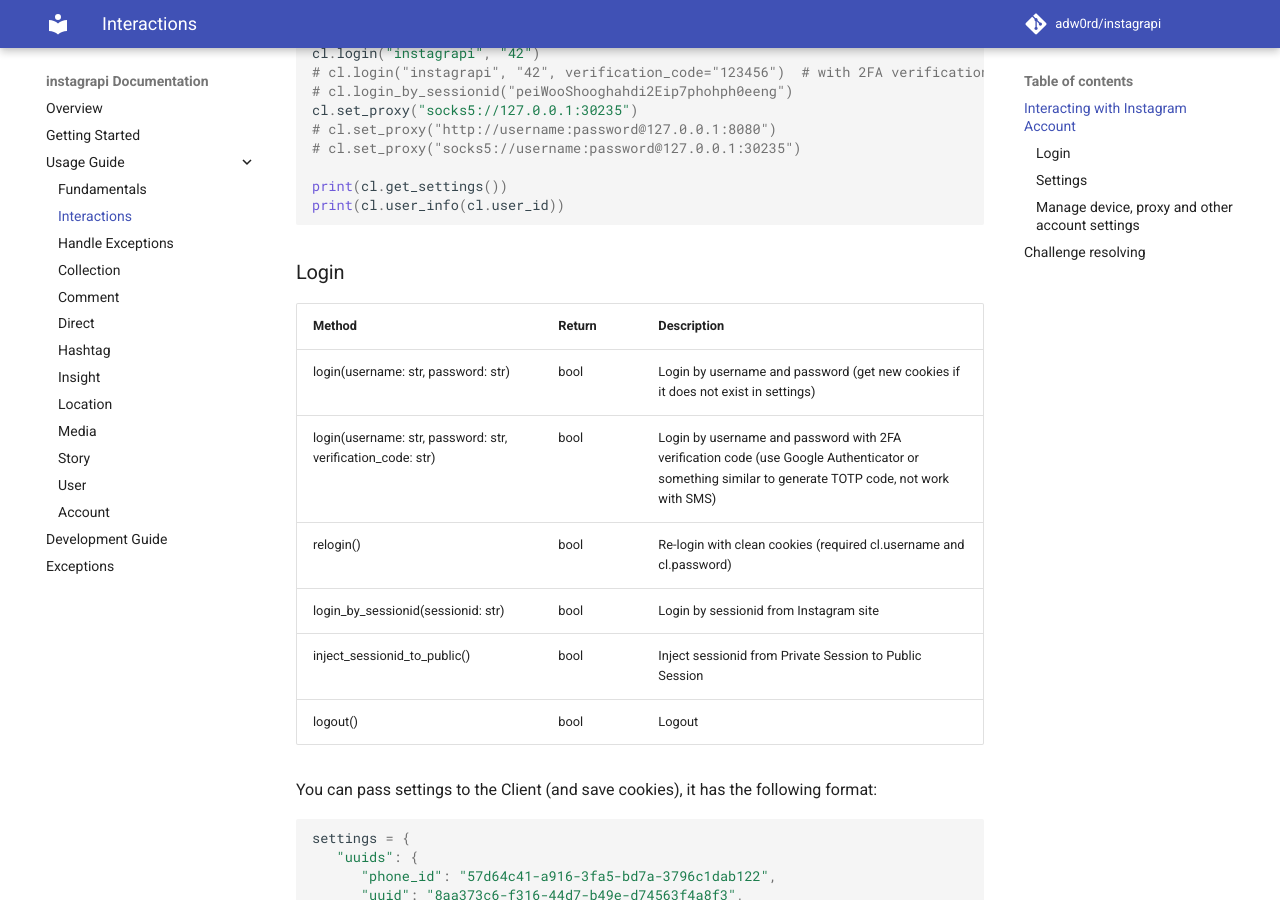
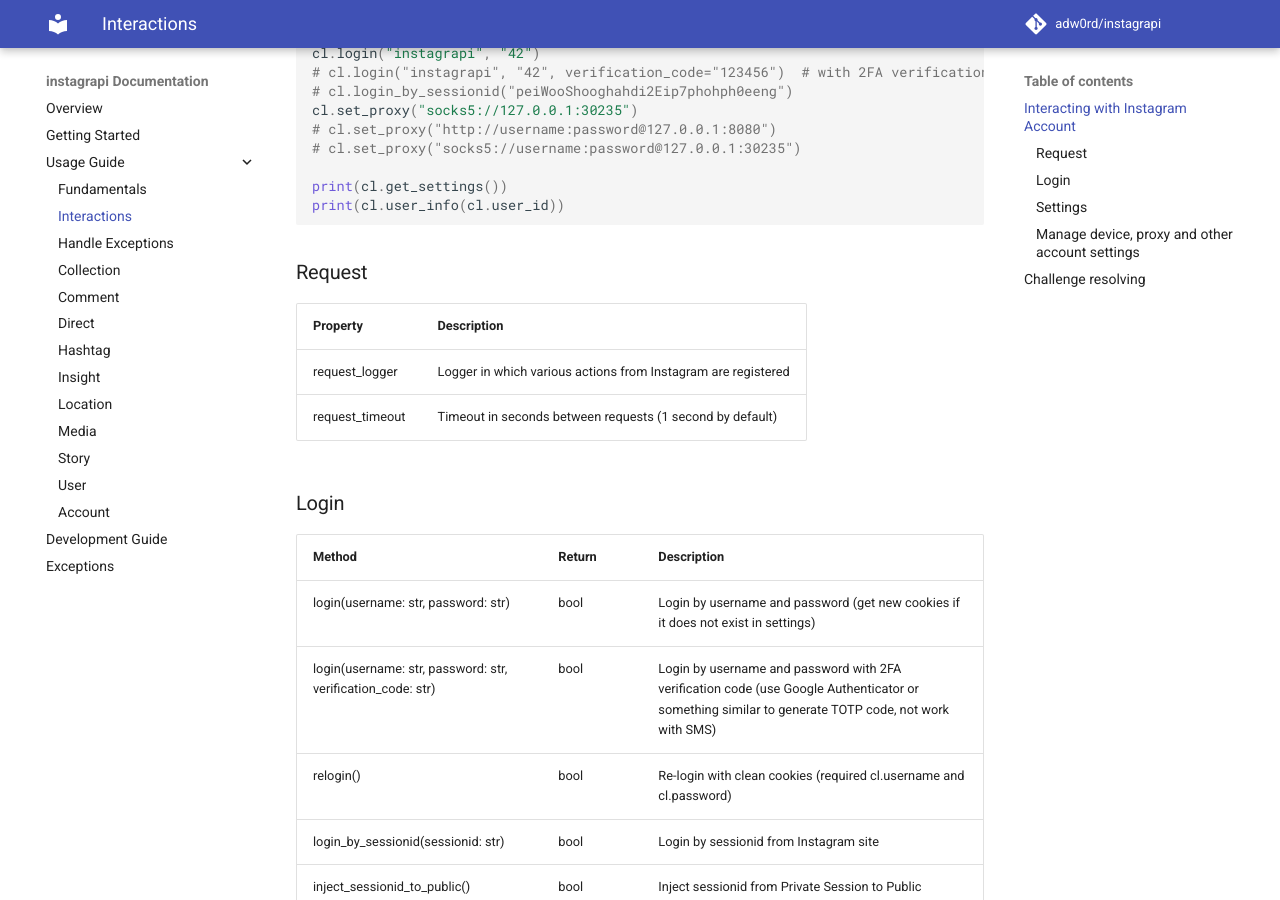
Before and after one commit to subzeroid/instagrapi, an MkDocs documentation site: the page built from docs/usage-guide/interactions.md, in a window 1280 px wide and 900 px high, scrolled down 1111 px. Built offline with MkDocs 1.6.1 and Material for MkDocs 9.7.7, drawn with Linux system fonts in a browser that asks for light colours; comment, search, counter and statistics services are not loaded; the version menu is left out.

Commit message:
Added request_logger and request_timeout to docs

````diff
--- a/docs/usage-guide/interactions.md
+++ b/docs/usage-guide/interactions.md
@@ -42,16 +42,24 @@
 print(cl.user_info(cl.user_id))
 ```
 
+### Request
+
+| Property            | Description
+| ------------------- | --------------------------------------------------------------
+| request\_logger     | Logger in which various actions from Instagram are registered
+| request\_timeout    | Timeout in seconds between requests (1 second by default)
+
+
 ### Login
 
-| Method                              | Return  | Description
-| ----------------------------------- | ------- | -------------------------------------------------
-| login(username: str, password: str) | bool    | Login by username and password (get new cookies if it does not exist in settings)
-| login(username: str, password: str, verification_code: str) | bool | Login by username and password with 2FA verification code (use Google Authenticator or something similar to generate TOTP code, not work with SMS)
-| relogin()                           | bool    | Re-login with clean cookies (required cl.username and cl.password)
-| login_by_sessionid(sessionid: str)  | bool    | Login by sessionid from Instagram site
-| inject_sessionid_to_public()        | bool    | Inject sessionid from Private Session to Public Session
-| logout()                            | bool    | Logout
+| Method                               | Return  | Description
+| ------------------------------------ | ------- | -------------------------------------------------
+| login(username: str, password: str)  | bool    | Login by username and password (get new cookies if it does not exist in settings)
+| login(username: str, password: str, verification\_code: str) | bool | Login by username and password with 2FA verification code (use Google Authenticator or something similar to generate TOTP code, not work with SMS)
+| relogin()                            | bool    | Re-login with clean cookies (required cl.username and cl.password)
+| login\_by\_sessionid(sessionid: str) | bool    | Login by sessionid from Instagram site
+| inject\_sessionid\_to\_public()      | bool    | Inject sessionid from Private Session to Public Session
+| logout()                             | bool    | Logout
 
 You can pass settings to the Client (and save cookies), it has the following format:
 
@@ -86,12 +94,12 @@
 
 ### Settings
 
-| Method                        | Return  | Description
-| ----------------------------- | ------- | ------------------------------------------------------------------
-| get_settings()                | dict    | Return settings dict
-| set_settings(settings: dict)  | bool    | Set session settings
-| load_settings(path: Path)     | dict    | Load session settings from file
-| dump_settings(path: Path)     | bool    | Serialize and save session settings to file
+| Method                         | Return  | Description
+| ------------------------------ | ------- | ------------------------------------------------------------------
+| get\_settings()                | dict    | Return settings dict
+| set\_settings(settings: dict)  | bool    | Set session settings
+| load\_settings(path: Path)     | dict    | Load session settings from file
+| dump\_settings(path: Path)     | bool    | Serialize and save session settings to file
 
 
 In order for Instagram [to trust you more](https://github.com/adw0rd/instagrapi/discussions/220), you must always login from one device and one IP (or from a subnet):
@@ -112,15 +120,15 @@
 
 ### Manage device, proxy and other account settings
 
-| Method                               | Return  | Description
-| ------------------------------------ | ------- | ------------------------------------------------------------------
-| set_proxy(dsn: str)                  | dict    | Support socks and http/https proxy "scheme://username:password@host:port"
-| set_device(device: dict)             | bool    | Change device settings (https://www.myfakeinfo.com/mobile/get-android-device-information.php)
-| set_user_agent(user_agent: str = "") | bool    | Change User-Agent header (https://user-agents.net/applications/instagram-app)
-| cookie_dict                          | dict    | Return cookies
-| user_id                              | int     | Return your user_id (after login)
-| device                               | dict    | Return device dict which we pass to Instagram
-| base_headers                         | dict    | Base headers for Instagram
+| Method                                  | Return  | Description
+| --------------------------------------- | ------- | ------------------------------------------------------------------
+| set\_proxy(dsn: str)                    | dict    | Support socks and http/https proxy "scheme://username:password@host:port"
+| set\_device(device: dict)               | bool    | Change device settings (https://www.myfakeinfo.com/mobile/get-android-device-information.php)
+| set\_user\_agent(user\_agent: str = "") | bool    | Change User-Agent header (https://user-agents.net/applications/instagram-app)
+| cookie\_dict                            | dict    | Return cookies
+| user\_id                                | int     | Return your user\_id (after login)
+| device                                  | dict    | Return device dict which we pass to Instagram
+| base\_headers                           | dict    | Base headers for Instagram
 
 ## Challenge resolving
 
````
